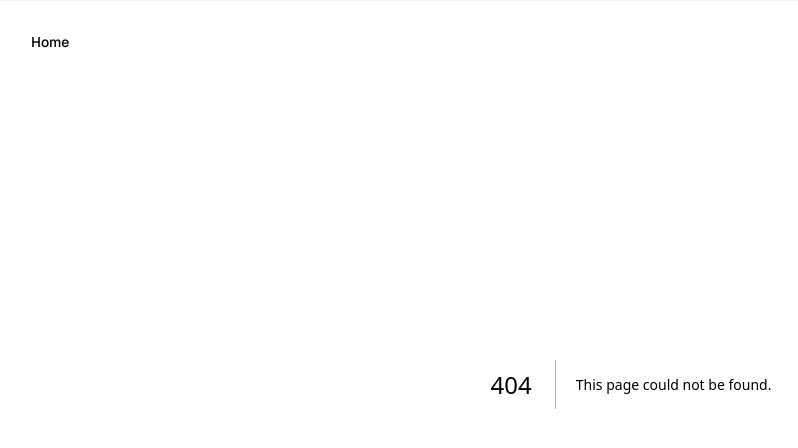
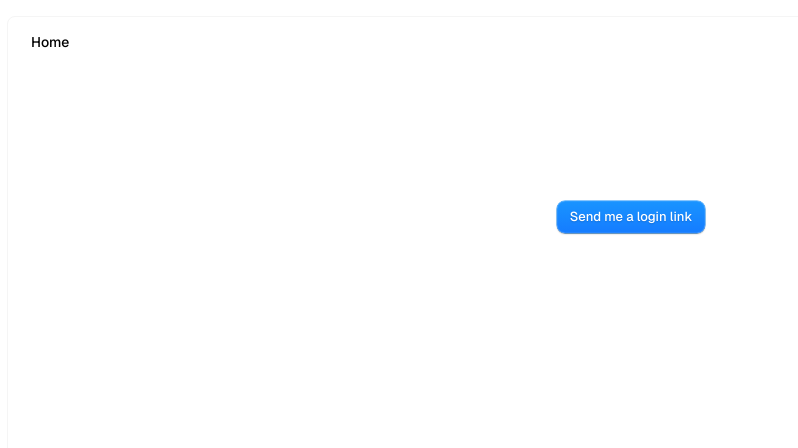
Before and after one commit to joesobrero/animations-on-web, a Next.js app: page /send-login-button in a window 1280 px wide. Before the commit this address had no page. Shown: the top 448 px of the page, without its empty margins (9-807 px from the left). Built offline with nearby package versions, Linux system fonts and the light colour scheme.

Commit message:
send login btn

```diff
--- /dev/null
+++ b/app/(framer-motion)/send-login-button/page.tsx
@@ -0,0 +1,69 @@
+"use client";
+
+import { useState } from "react";
+import { AnimatePresence, motion } from "motion/react";
+import "./styles.css";
+
+const buttonCopy = {
+  idle: "Send me a login link",
+  loading: <Spinner size={16} color="rgba(255, 255, 255, 0.65)" />,
+  success: "Login link sent!",
+};
+
+export default function SmoothButton() {
+  const [buttonState, setButtonState] = useState("idle");
+
+  return (
+    <div className="outer-wrapper">
+      <button
+        className="blue-button"
+        disabled={buttonState !== "idle"}
+        onClick={() => {
+          // This code is just a placeholder
+          setButtonState("loading");
+
+          setTimeout(() => {
+            setButtonState("success");
+          }, 1750);
+
+          setTimeout(() => {
+            setButtonState("idle");
+          }, 3500);
+        }}
+      >
+        <AnimatePresence mode="wait">
+          <motion.span
+            key={buttonState}
+            initial={{ opacity: 0, y: -20 }}
+            animate={{ opacity: 1, y: 0 }}
+            exit={{ opacity: 0, y: 20 }}
+            transition={{ type: "ease-in-out", duration: 0.1 }}
+          >
+            {buttonCopy[buttonState as keyof typeof buttonCopy]}
+          </motion.span>
+        </AnimatePresence>
+      </button>
+    </div>
+  );
+}
+
+function Spinner({ color, size = 20 }: { color: string; size: number }) {
+  const bars = Array(12).fill(0);
+  return (
+    <div
+      className="wrapper"
+      style={
+        {
+          ["--spinner-size"]: `${size}px`,
+          ["--spinner-color"]: color,
+        } as React.CSSProperties
+      }
+    >
+      <div className="spinner">
+        {bars.map((_, i) => (
+          <div className="bar" key={`spinner-bar-${i}`} />
+        ))}
+      </div>
+    </div>
+  );
+}
--- /dev/null
+++ b/app/(framer-motion)/send-login-button/styles.css
@@ -0,0 +1,120 @@
+.blue-button {
+  border-radius: 8px;
+  font-weight: 500;
+  font-size: 13px;
+  height: 32px;
+  width: 148px;
+  overflow: hidden;
+  background: linear-gradient(180deg, #1994ff 0%, #157cff 100%);
+  box-shadow: 0px 0px 1px 1px rgba(255, 255, 255, 0.08) inset,
+    0px 1px 1.5px 0px rgba(0, 0, 0, 0.32), 0px 0px 0px 0.5px #1a94ff;
+  position: relative;
+}
+
+.blue-button span {
+  display: flex;
+  width: 100%;
+  align-items: center;
+  justify-content: center;
+  color: white;
+  text-shadow: 0px 1px 1.5px rgba(0, 0, 0, 0.16);
+}
+
+.outer-wrapper {
+  display: flex;
+  padding: 120px 40px;
+  justify-content: center;
+}
+
+.wrapper {
+  height: var(--spinner-size, 20px);
+  width: var(--spinner-size, 20px);
+}
+
+.spinner {
+  position: relative;
+  top: 50%;
+  left: 50%;
+  height: var(--spinner-size, 20px);
+  width: var(--spinner-size, 20px);
+}
+
+.bar {
+  animation: spin 1.2s linear infinite;
+  background: var(--spinner-color);
+  border-radius: 6px;
+  height: 8%;
+  left: -10%;
+  position: absolute;
+  top: -3.9%;
+  width: 24%;
+}
+
+.bar:nth-child(1) {
+  animation-delay: -1.2s;
+  transform: rotate(0.0001deg) translate(146%);
+}
+
+.bar:nth-child(2) {
+  animation-delay: -1.1s;
+  transform: rotate(30deg) translate(146%);
+}
+
+.bar:nth-child(3) {
+  animation-delay: -1s;
+  transform: rotate(60deg) translate(146%);
+}
+
+.bar:nth-child(4) {
+  animation-delay: -0.9s;
+  transform: rotate(90deg) translate(146%);
+}
+
+.bar:nth-child(5) {
+  animation-delay: -0.8s;
+  transform: rotate(120deg) translate(146%);
+}
+
+.bar:nth-child(6) {
+  animation-delay: -0.7s;
+  transform: rotate(150deg) translate(146%);
+}
+
+.bar:nth-child(7) {
+  animation-delay: -0.6s;
+  transform: rotate(180deg) translate(146%);
+}
+
+.bar:nth-child(8) {
+  animation-delay: -0.5s;
+  transform: rotate(210deg) translate(146%);
+}
+
+.bar:nth-child(9) {
+  animation-delay: -0.4s;
+  transform: rotate(240deg) translate(146%);
+}
+
+.bar:nth-child(10) {
+  animation-delay: -0.3s;
+  transform: rotate(270deg) translate(146%);
+}
+
+.bar:nth-child(11) {
+  animation-delay: -0.2s;
+  transform: rotate(300deg) translate(146%);
+}
+
+.bar:nth-child(12) {
+  animation-delay: -0.1s;
+  transform: rotate(330deg) translate(146%);
+}
+
+@keyframes spin {
+  0% {
+    opacity: 1;
+  }
+  100% {
+    opacity: 0.15;
+  }
+}
--- a/app/page.tsx
+++ b/app/page.tsx
@@ -17,6 +17,7 @@ export default function Home() {
           animations.dev
         </Link>
       </div>
+      <div className="grid grid-cols-2 gap-8 w-full">
         <div className="flex flex-col gap-2 items-start w-full">
           <h2 className="text-lg font-light text-base-muted">CSS Animations</h2>
           <Divider />
@@ -30,6 +31,12 @@ export default function Home() {
           <PageLink href="/coin-spin">Coin Spin</PageLink>
           <PageLink href="/hold-to-delete">Hold to Delete</PageLink>
         </div>
+        <div className="flex flex-col gap-2 items-start w-full">
+          <h2 className="text-lg font-light text-base-muted">Framer Motion</h2>
+          <Divider />
+          <PageLink href="/send-login-button">Send Login Button</PageLink>
+        </div>
+      </div>
     </main>
   );
 }
--- a/package.json
+++ b/package.json
@@ -14,6 +14,7 @@
     "@fortawesome/free-solid-svg-icons": "^6.7.2",
     "@fortawesome/react-fontawesome": "^0.2.2",
     "class-variance-authority": "^0.7.1",
+    "motion": "^12.7.4",
     "next": "15.3.0",
     "prismjs": "^1.30.0",
     "react": "^19.0.0",
```
Also changed, not shown: 1 other file (tests, documents, lock files or other folders). Lines whose indentation alone changed are shown as unchanged.
